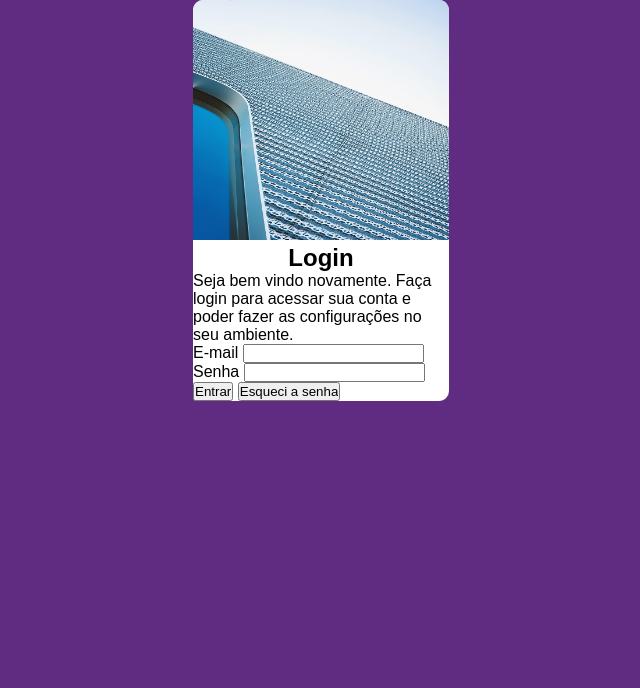
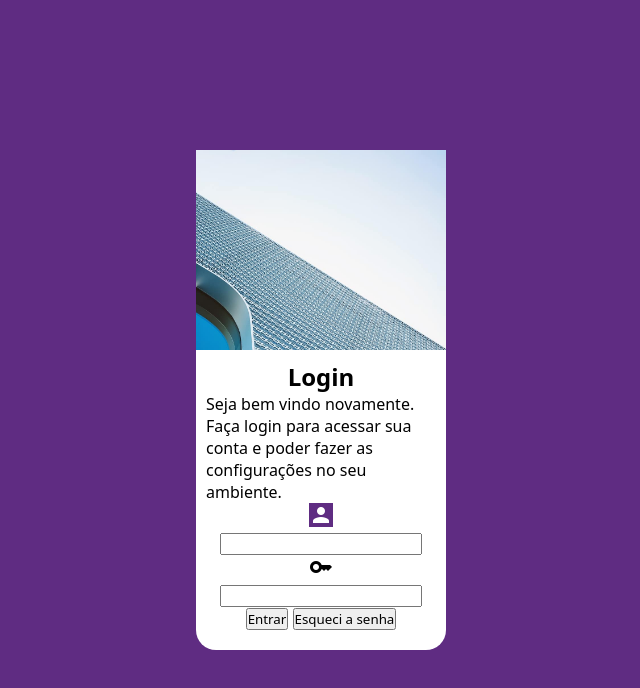
Before and after one commit to Ray-BT/projeto-login, a plain HTML site: page index.html in a window 1280 px wide. Shown: the whole page, without its empty margins (319-959 px from the left). Drawn offline with Linux system fonts and the light colour scheme.

Commit message:
projeto login

```diff
--- a/estilo/style.css
+++ b/estilo/style.css
@@ -9,34 +9,63 @@
 * {
     margin: 0px;
     padding: 0px;
-    font-family: Arial, Helvetica, sans-serif;
+    font-family: system-ui, -apple-system, BlinkMacSystemFont, 'Segoe UI', Roboto, Oxygen, Ubuntu, Cantarell, 'Open Sans', 'Helvetica Neue', sans-serif;
+    box-sizing: border-box;
 }
 
-body {
+body, html {
     background-color: #5f2c82;
+    height: 100vh;
+    width: 100vh;
 }
 
 main {
-    margin: auto;
-    width: 20vw;
+    position: relative;
+    height: 100vh;
+    width: 100vw;
+
 
 }
 
 section#login {
-    border-radius: 10px;
+    position: absolute;
+    top: 50%;
+    left: 50%;
+    transform: translate(-50%, -50%);
+
+
+    border-radius: 20px;
     background-color: white;
+    width: 250px;
+    height: 500px;
 }
 
 div#imagem {
-
+    background: #5f2c82 url(../imagens/metal.jpg) no-repeat;
+    background-size: cover;
+    height: 200px;
 }
 
 div#formulario {
     border-radius: 10px;
+    padding: 10px;
 }
 
 div#formulario > h1 {
     text-align: center;
+}
+
+.divlogin {
+    text-align: center;
+}
+
+.divlogin > input {
+    box-shadow: 2px solid #5f2c82;
+}
+
+i#personicon {
+    background-color: #5f2c82;
+    color: white;
 }
 
 img {
--- a/index.html
+++ b/index.html
@@ -13,23 +13,25 @@
     <main>
         <section id="login">
             <div id="imagem">
-                <img src="imagens/metal.jpg" alt="Imagem prédio">
+
             </div>
             <div id="formulario">
                 <h1>Login</h1>
                 <p>Seja bem vindo novamente. Faça login para acessar sua conta e poder fazer as configurações no seu ambiente.</p>
                 <form action="login.php" method="post" autocomplete="on">
-                    <div>
-                        <label for="iemail">E-mail</label>
+                    <div class="divlogin">
+                        <i id="personicon" class="material-icons">person</i>
+                        <label for="iemail"></label>
                         <input type="email" name="email" id="iemail" autocomplete="email" required>
                     </div>
 
-                    <div>
-                        <label for="isenha">Senha</label>
+                    <div class="divlogin">
+                        <i id="keyicon" class="material-icons">key</i>
+                        <label for="isenha"></label>
                         <input type="password" name="senha" id="isenha" autocomplete="off" minlength="8" required>
                     </div>
 
-                    <div>
+                    <div class="divlogin">
                         <input type="submit" value="Entrar">
                         <input type="reset" value="Esqueci a senha">
                     </div>
```
